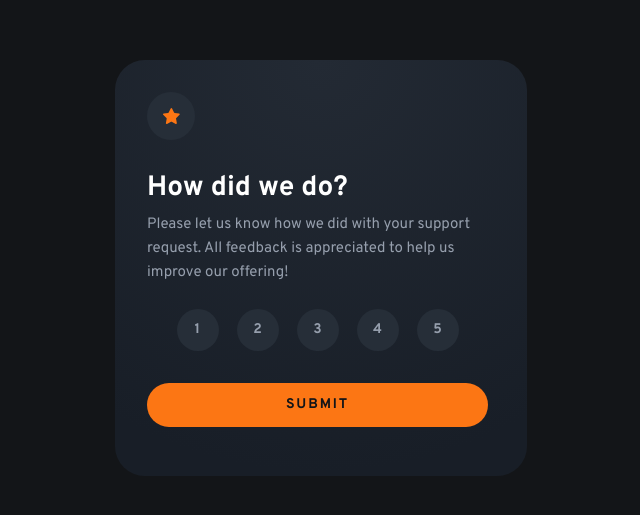
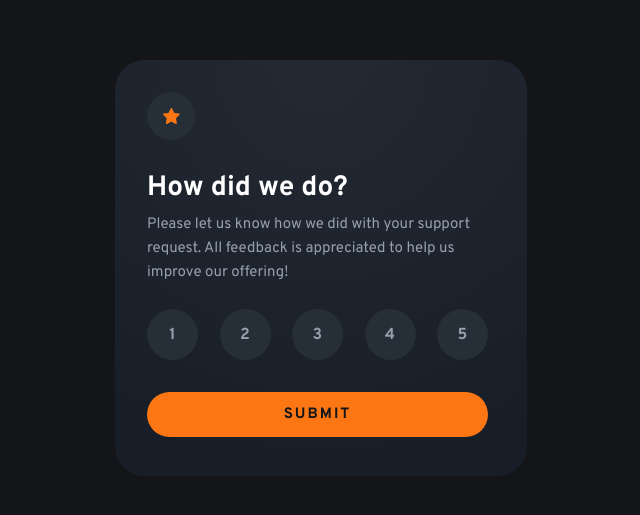
Before and after one commit to olaide-hok/interactive-rating-component, a website: page index.html in a window 1536 px wide. Shown: the part 135-650 px from the top of the page, without its empty margins (447-1087 px from the left). Drawn offline with Linux system fonts and the light colour scheme.

Commit message:
update styles

```diff
--- a/styles/styles.scss
+++ b/styles/styles.scss
@@ -30,7 +30,7 @@ body {
   display: flex;
   column-gap: 18px;
   align-items: center;
-  justify-content: center;
+  justify-content: space-between;
   margin-top: 24px;
   margin-bottom: 32px;
 
@@ -171,10 +171,26 @@ main {
 
     .container {
       padding: rem(32px) rem(39px) rem(32px) rem(32px);
+
+      .ratings {
+        button {
+          font-size: 1rem;
+          font-weight: 700;
+          line-height: 24px; /* 150% */
+          letter-spacing: 0.2px;
+          width: rem(51px);
+          height: rem(51px);
+        }
+      }
     }
 
     .thank_you {
       padding: rem(45px) rem(40px) rem(45px) rem(32px);
     }
   }
+
+  .submit-btn {
+    font-size: 15px;
+    letter-spacing: 2px;
+  }
 }
```
Also changed, not shown: styles/styles.css, 1 other file.
